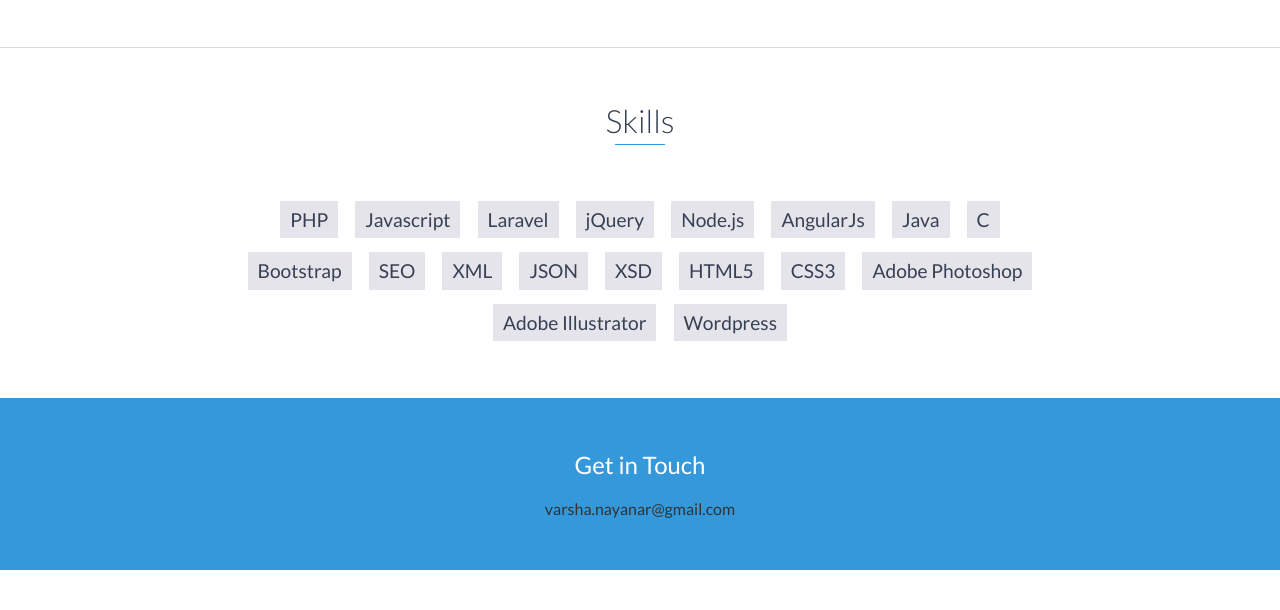
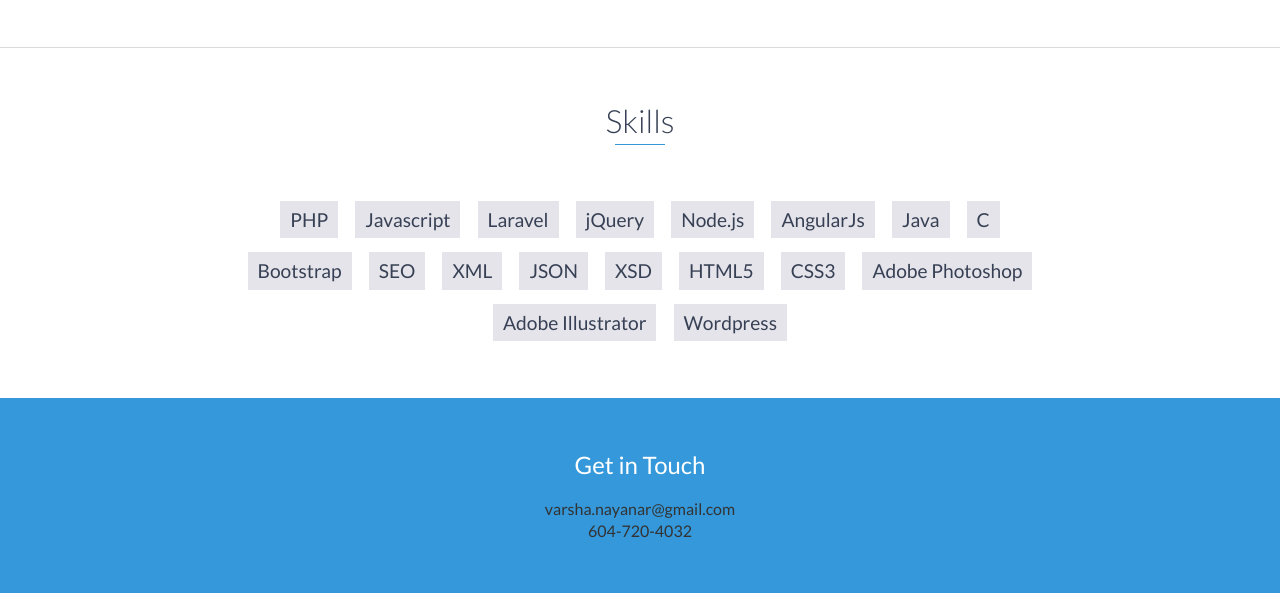
Before and after one commit to varshanayanar/developer, a website: page index.html in a window 1280 px wide. Shown: the part 2859-3469 px from the top of the page. Drawn offline with nearby package versions, Linux system fonts and the light colour scheme.

Commit message:
for mob number

```diff
--- a/index.html
+++ b/index.html
@@ -199,6 +199,9 @@
         <div id="contact-form">
           varsha.nayanar@gmail.com
         </div>
+        <div id="contact-form">
+          604-720-4032
+        </div>
         <!-- End #contact-form -->
     </div>
     <!-- End #contact -->
```
